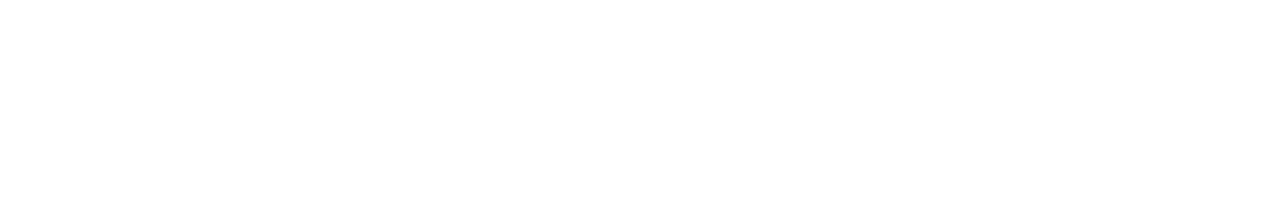
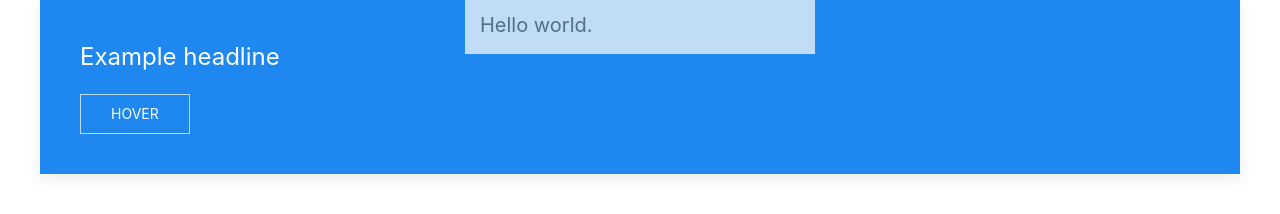
Before and after one commit to addod19/todo, a website built with webpack: page dist/index.html in a window 1280 px wide. Built offline with nearby package versions, Linux system fonts and the light colour scheme.

Commit message:
uikit setup

```diff
--- a/package.json
+++ b/package.json
@@ -1,7 +1,7 @@
 {
   "name": "todo",
   "version": "1.0.0",
-  "description": "Applying the concepts of Single Responsibility and Tightly Coupled Objects",
+  "description": "Applying the concepts of Single Responsibility and Loosely Coupled Objects",
   "main": "index.js",
   "scripts": {
     "build": "webpack",
@@ -23,5 +23,8 @@
     "eslint-plugin-import": "^2.20.1",
     "webpack": "^4.42.1",
     "webpack-cli": "^3.3.11"
+  },
+  "dependencies": {
+    "uikit": "^3.3.7"
   }
 }
--- a/src/index.js
+++ b/src/index.js
@@ -1 +1,8 @@
-console.log('hello world');
+import UIkit from 'uikit';
+import Icons from 'uikit/dist/js/uikit-icons';
+
+// loads the Icon plugin
+UIkit.use(Icons);
+
+// components can be called from the imported UIkit reference
+UIkit.notification('Hello world.');
```
Also changed, not shown: dist/index.html, dist/main.js, dist/style.css (added), 1 other file.
